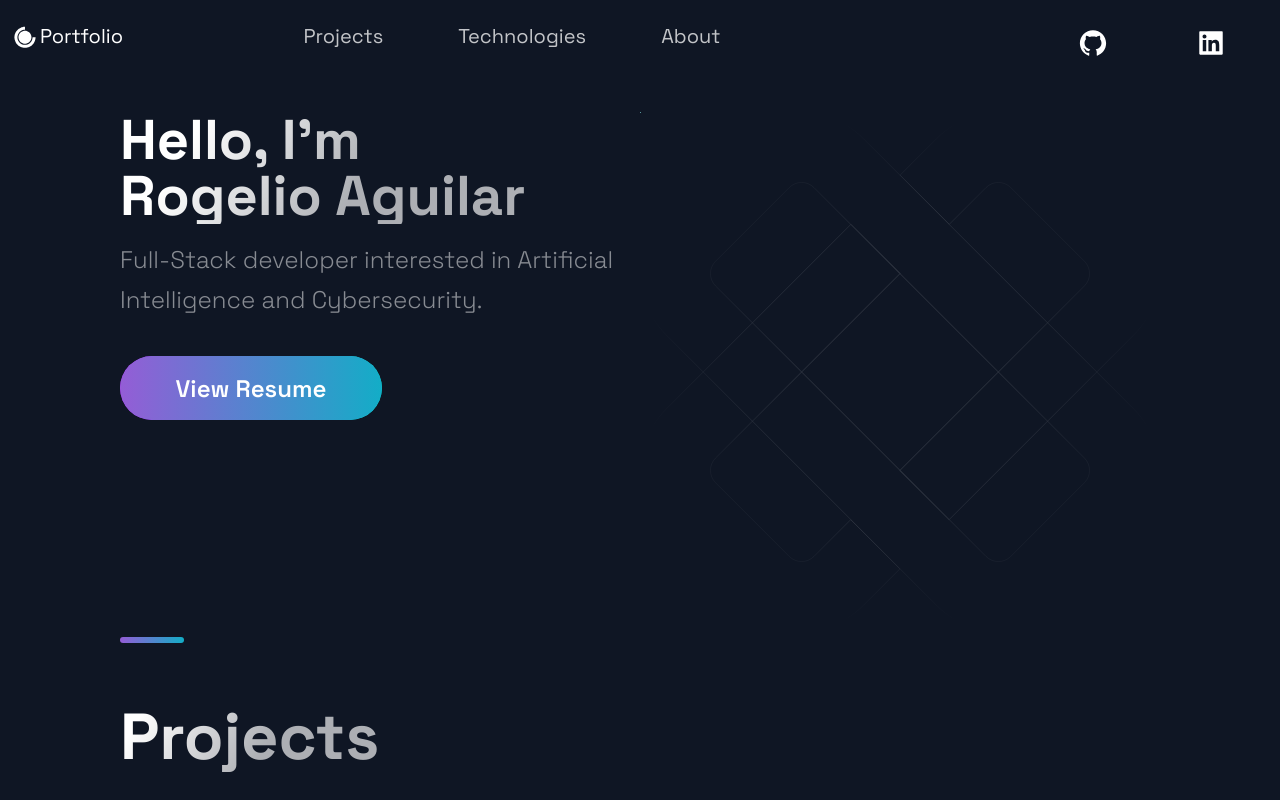
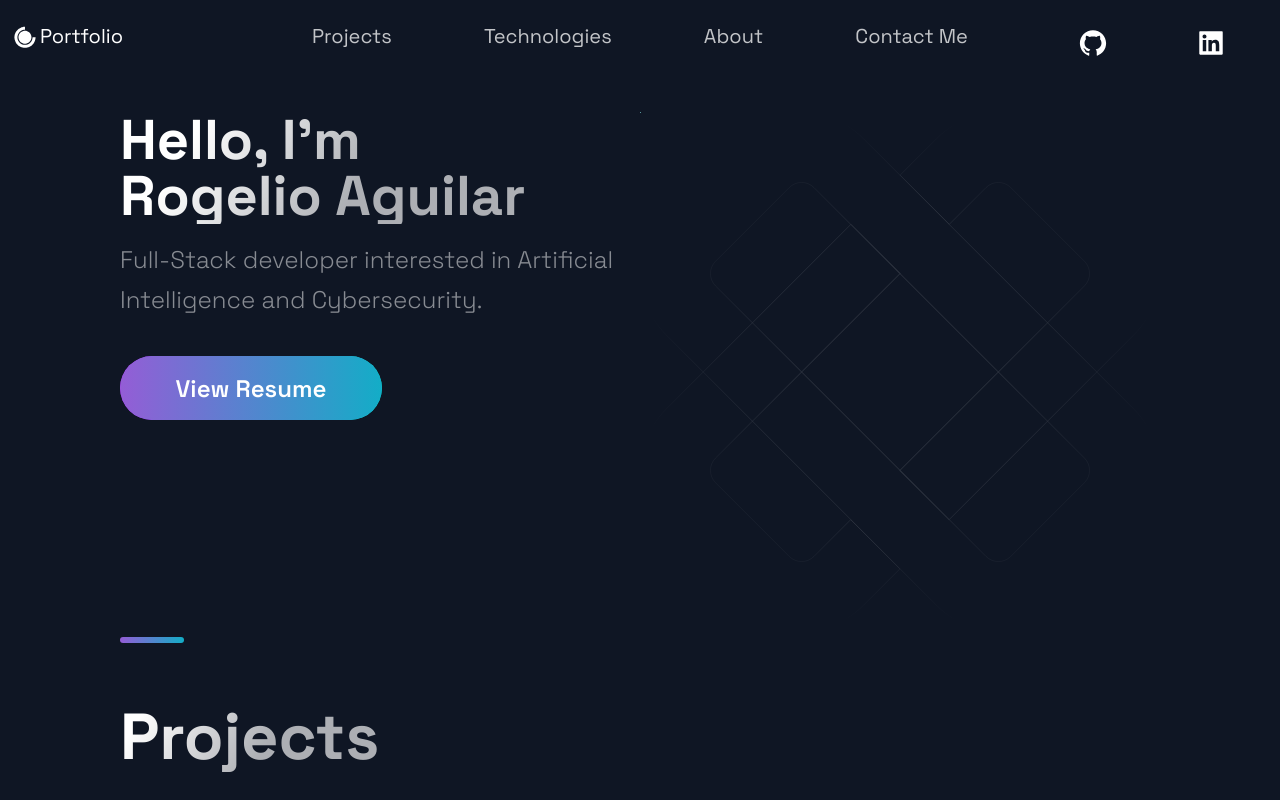
Before and after one commit to raguilar27/Porfolio-Website, a Next.js app in the folder portfolio/: page / in a window 1280 px wide. Shown: the top 800 px of the page. Built offline with nearby package versions, Linux system fonts and the light colour scheme.

Commit message:
added contact info

```diff
--- a/portfolio/src/components/Header/Header.js
+++ b/portfolio/src/components/Header/Header.js
@@ -45,6 +45,11 @@ const Header = () => (
           <NavLink>About</NavLink>
         </Link>
       </li>
+      <li>
+        <Link href="#contact-info">
+          <NavLink>Contact Me</NavLink>
+        </Link>
+      </li>
     </Div2>
     <Div3>
       <SocialIcons href="https://github.com/raguilar27" target="_blank">
--- a/portfolio/src/components/Header/HeaderStyles.js
+++ b/portfolio/src/components/Header/HeaderStyles.js
@@ -29,7 +29,7 @@ export const Div1 = styled.div`
   }
 `;
 export const Div2 = styled.div`
-  grid-area: 1 / 2 / 2 / 4;
+  grid-area: 1 / 2 / 2 / 5;
   display: flex;
   justify-content: space-around;
   @media ${(props) => props.theme.breakpoints.sm} {
```
